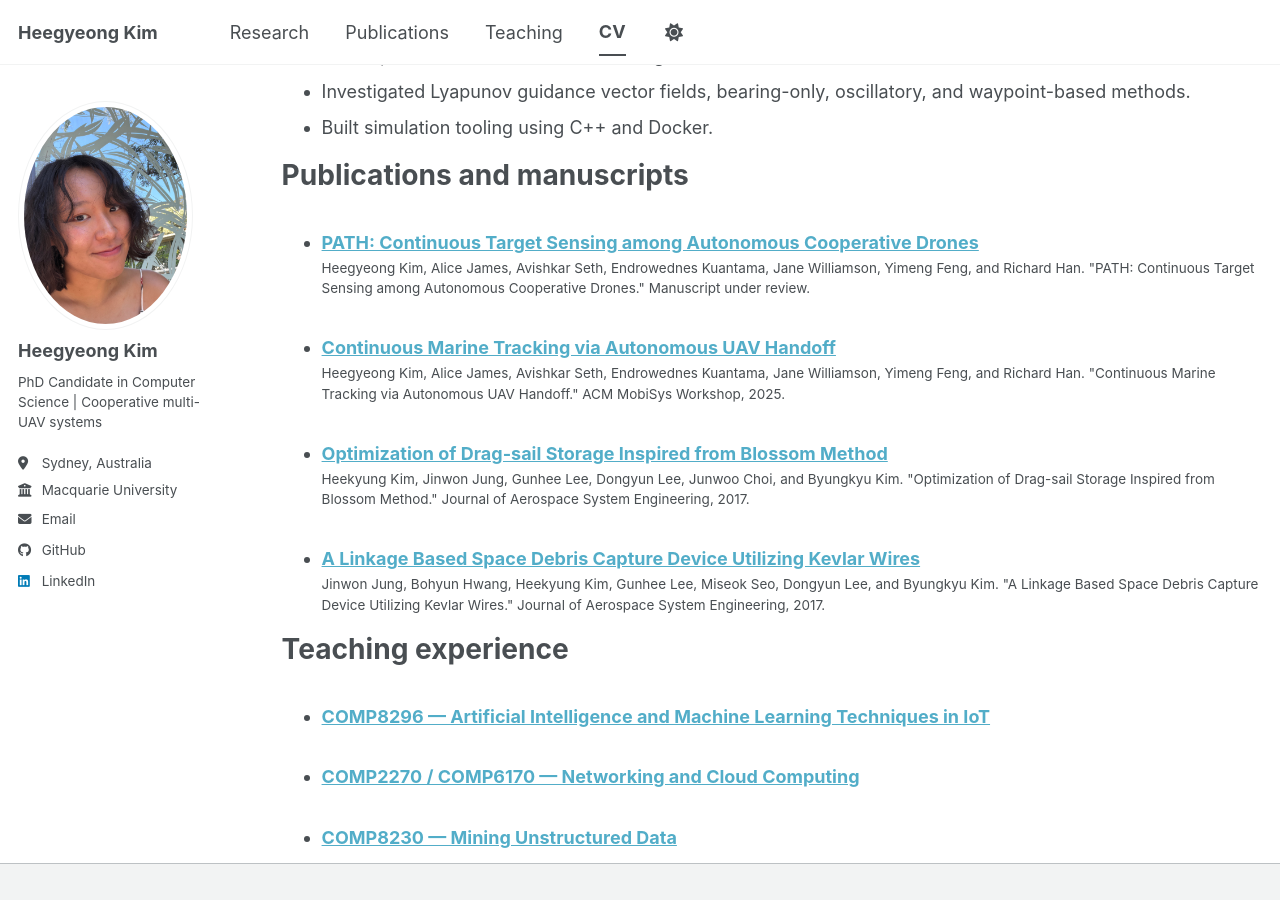
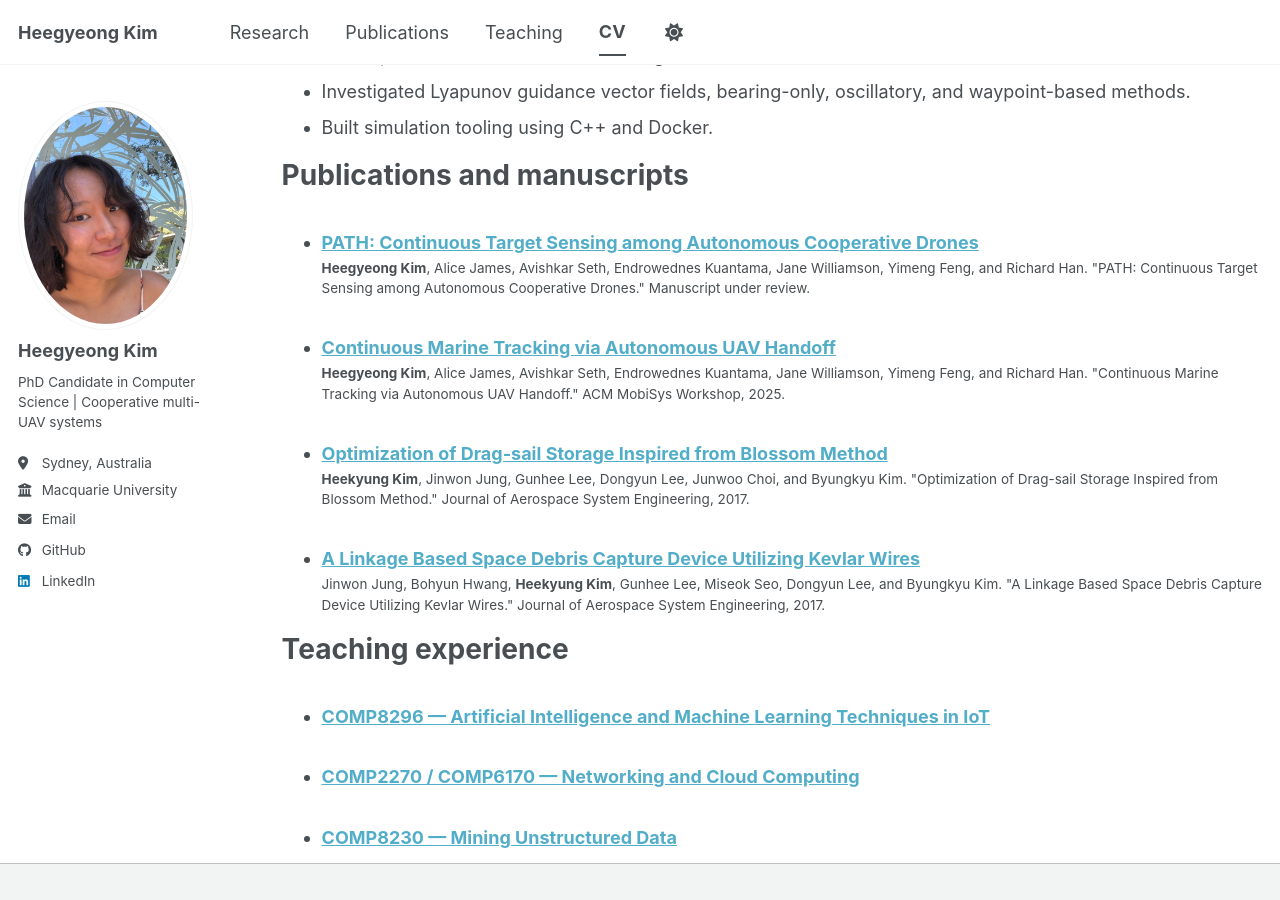
Before and after one commit to HeegyeongK/heegyeongk.github.io, a Jekyll site: the page built from _pages/cv.md, in a window 1280 px wide and 900 px high, scrolled down 1117 px. Built offline with Jekyll 4.4.1, drawn with Linux system fonts in a browser that asks for light colours; a style sheet for code colours, icons or effects is not loaded.

Commit message:
Bold Heegyeong Kim in CV publication citations

```diff
--- a/_includes/archive-single-cv.html
+++ b/_includes/archive-single-cv.html
@@ -36,7 +36,7 @@
     {% if post.read_time %}
       <p class="page__meta"><i class="fa fa-clock" aria-hidden="true"></i> {% include read-time.html %}</p>
     {% endif %}
-    {% if post.venue%}<p class="archive__item-excerpt" itemprop="description">{{ post.citation }}</p> {% endif %}
+    {% if post.venue%}<p class="archive__item-excerpt" itemprop="description">{{ post.citation | replace: 'Heegyeong Kim', '<strong>Heegyeong Kim</strong>' | replace: 'Heekyung Kim', '<strong>Heekyung Kim</strong>' }}</p> {% endif %}
     </li>
  </article>
 </div>
```
